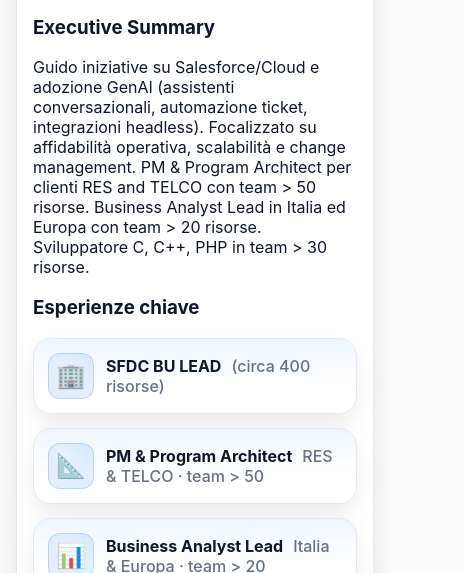
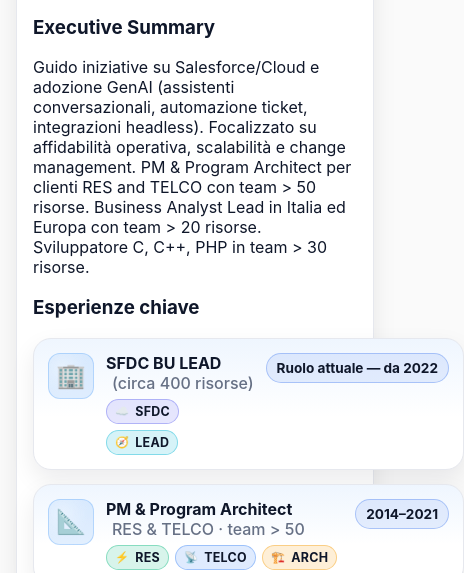
Before and after one commit to antoniodavino/antonio-davino-site, a plain HTML site: page index.html in a window 390 px wide. Both pictures are taken after a click on the button "Visualizza CV". Shown: the part 1115-1688 px from the top of the page, 464 px wide, since content can reach past the window. Drawn offline with Linux system fonts and the light colour scheme.

Commit message:
Add files via upload

```diff
--- a/index.html
+++ b/index.html
@@ -85,27 +85,97 @@
           </p>
         </section>
 
-        <!-- Esperienze chiave: card testuali con icone -->
+        <!-- Esperienze chiave: card con icone + micro-badge + pill temporale + tooltip -->
         <h3>Esperienze chiave</h3>
         <section class="xp-grid" aria-label="Esperienze chiave">
           <div class="xp-card">
             <span class="xp-icon" aria-hidden="true">🏢</span>
-            <div class="xp-text"><strong>SFDC BU LEAD</strong> <span class="muted">(circa 400 risorse)</span></div>
+            <div class="xp-body">
+              <div class="xp-text">
+                <strong>SFDC BU LEAD</strong> <span class="muted">(circa 400 risorse)</span>
+              </div>
+              <div class="badges" aria-label="Tag contesto">
+                <span class="badge badge--sfdc" data-tip="Salesforce BU / Delivery leadership" tabindex="0">
+                  <span class="mini" aria-hidden="true">☁️</span> SFDC
+                </span>
+                <span class="badge badge--lead" data-tip="Guidance, people growth, governance" tabindex="0">
+                  <span class="mini" aria-hidden="true">🧭</span> LEAD
+                </span>
+              </div>
+            </div>
+            <span class="xp-time" aria-label="Periodo">Ruolo attuale — <time datetime="2022">da 2022</time></span>
           </div>
 
           <div class="xp-card">
             <span class="xp-icon" aria-hidden="true">📐</span>
-            <div class="xp-text"><strong>PM &amp; Program Architect</strong> <span class="muted">RES &amp; TELCO · team &gt; 50</span></div>
+            <div class="xp-body">
+              <div class="xp-text">
+                <strong>PM &amp; Program Architect</strong> <span class="muted">RES &amp; TELCO · team &gt; 50</span>
+              </div>
+              <div class="badges" aria-label="Tag contesto">
+                <span class="badge badge--res" data-tip="Settore Resources (Energy, Utilities, ecc.)" tabindex="0">
+                  <span class="mini" aria-hidden="true">⚡</span> RES
+                </span>
+                <span class="badge badge--telco" data-tip="Telecomunicazioni: trasformazioni e programmi" tabindex="0">
+                  <span class="mini" aria-hidden="true">📡</span> TELCO
+                </span>
+                <span class="badge badge--arch" data-tip="Architecture / Program Architecture" tabindex="0">
+                  <span class="mini" aria-hidden="true">🏗️</span> ARCH
+                </span>
+              </div>
+            </div>
+            <span class="xp-time" aria-label="Periodo">
+              <time datetime="2014">2014</time>–<time datetime="2021">2021</time>
+            </span>
           </div>
 
           <div class="xp-card">
             <span class="xp-icon" aria-hidden="true">📊</span>
-            <div class="xp-text"><strong>Business Analyst Lead</strong> <span class="muted">Italia &amp; Europa · team &gt; 20</span></div>
+            <div class="xp-body">
+              <div class="xp-text">
+                <strong>Business Analyst Lead</strong> <span class="muted">Italia &amp; Europa · team &gt; 20</span>
+              </div>
+              <div class="badges" aria-label="Tag contesto">
+                <span class="badge badge--telco" data-tip="Telco: analisi processi, requirement & KPI" tabindex="0">
+                  <span class="mini" aria-hidden="true">📡</span> TELCO
+                </span>
+                <span class="badge badge--eu" data-tip="Contesto europeo / multi-country" tabindex="0">
+                  <span class="mini" aria-hidden="true">🇪🇺</span> EU
+                </span>
+                <span class="badge badge--lead" data-tip="Leadership funzionale / coordinamento BA" tabindex="0">
+                  <span class="mini" aria-hidden="true">🧭</span> LEAD
+                </span>
+              </div>
+            </div>
+            <span class="xp-time" aria-label="Periodo">
+              <time datetime="2007">2007</time>–<time datetime="2013">2013</time>
+            </span>
           </div>
 
           <div class="xp-card">
             <span class="xp-icon" aria-hidden="true">💻</span>
-            <div class="xp-text"><strong>Sviluppatore</strong> <span class="muted">C, C++, PHP · team &gt; 30</span></div>
+            <div class="xp-body">
+              <div class="xp-text">
+                <strong>Sviluppatore</strong> <span class="muted">C, C++, PHP · team &gt; 30</span>
+              </div>
+              <div class="badges" aria-label="Tag contesto">
+                <span class="badge badge--dev" data-tip="Sviluppo software / delivery" tabindex="0">
+                  <span class="mini" aria-hidden="true">🧑‍💻</span> DEV
+                </span>
+                <span class="badge" data-tip="Linguaggio C" tabindex="0">
+                  <span class="mini" aria-hidden="true">💠</span> C
+                </span>
+                <span class="badge" data-tip="Linguaggio C++" tabindex="0">
+                  <span class="mini" aria-hidden="true">➕</span> C++
+                </span>
+                <span class="badge" data-tip="Linguaggio PHP" tabindex="0">
+                  <span class="mini" aria-hidden="true">🐘</span> PHP
+                </span>
+              </div>
+            </div>
+            <span class="xp-time" aria-label="Periodo">
+              <time datetime="2000">2000</time>–<time datetime="2005">2005</time>
+            </span>
           </div>
         </section>
 
--- a/styles.css
+++ b/styles.css
@@ -8,12 +8,23 @@
   --radius:16px; --radius-sm:12px; --pad:clamp(16px,2vw,24px);
   --w:1100px;
   --ring: 0 0 0 3px rgba(96,165,250,.35);
+  --pill-bg: rgba(96,165,250,.14);
+  --pill-bd: rgba(96,165,250,.40);
+  /* Badge palette */
+  --b-sfdc: #6366f1;  /* indigo */
+  --b-telco:#3b82f6;  /* blue */
+  --b-res:  #10b981;  /* emerald */
+  --b-eu:   #a855f7;  /* purple */
+  --b-arch: #f59e0b;  /* amber */
+  --b-dev:  #ef4444;  /* red */
 }
 @media (prefers-color-scheme: light){
   :root{
     --bg:#fafafa; --fg:#0f172a; --muted:#667085; --surface:#ffffff;
     --card:#ffffff; --border:#e6e8ee; --shadow:0 10px 25px rgba(2,6,23,.08);
     --ring: 0 0 0 3px rgba(37,99,235,.18);
+    --pill-bg: rgba(37,99,235,.10);
+    --pill-bd: rgba(37,99,235,.30);
   }
 }
 html, body { margin:0; padding:0; background:var(--bg); color:var(--fg);
@@ -52,7 +63,6 @@ a{ color:inherit; text-decoration:none; }
 .hero__content{ display:grid; grid-template-columns:220px 1fr; gap:24px; align-items:center; }
 @media (max-width:760px){ .hero__content{ grid-template-columns:1fr; text-align:center; } }
 
-.avatar{ margin:0; }
 .avatar img{ width:220px; height:220px; object-fit:cover; border-radius:24px; border:1px solid var(--border);
   box-shadow:var(--shadow); background:#111; }
 
@@ -82,7 +92,7 @@ a{ color:inherit; text-decoration:none; }
 .cv h1{ margin:0 0 6px; font-size:1.6rem; }
 .cv-block{ margin-top:14px; }
 
-/* ====== XP GRID (card esperienze) ====== */
+/* ====== XP GRID (card esperienze con pill temporale + badge) ====== */
 .xp-grid{
   display:grid;
   grid-template-columns:repeat(2, minmax(0,1fr));
@@ -113,23 +123,84 @@ a{ color:inherit; text-decoration:none; }
   background:radial-gradient(circle at 30% 30%, rgba(255,255,255,.35), rgba(255,255,255,.1) 40%, transparent 60%), rgba(96,165,250,.18);
   border:1px solid rgba(96,165,250,.35);
 }
+
+.xp-body{ flex:1; min-width:0; display:flex; flex-direction:column; gap:6px; }
 .xp-text{ font-weight:600; }
-.xp-text .muted{ font-weight:500; margin-left:6px; }
+.xp-text .muted{ font-weight:500; margin-left:6px; white-space:nowrap; }
 
-@media (prefers-reduced-motion: reduce){
-  .xp-card, .btn{ transition: none; }
+/* Micro‑badge */
+.badges{ display:flex; flex-wrap:wrap; gap:6px; }
+.badge{
+  --bg: rgba(148,163,184,.18);
+  --bd: rgba(148,163,184,.45);
+  position:relative;
+  display:inline-flex; align-items:center; gap:6px;
+  padding:4px 8px; border-radius:999px;
+  background:var(--bg);
+  border:1px solid var(--bd);
+  font-size:.78rem; font-weight:700; letter-spacing:.02em;
+  color:var(--fg);
+  cursor:help;
+}
+.badge .mini{ font-size:.9em; line-height:1; }
+
+/* Varianti badge (color code) */
+.badge--sfdc{ --bg: color-mix(in oklab, var(--b-sfdc) 16%, transparent); --bd: color-mix(in oklab, var(--b-sfdc) 40%, transparent); }
+.badge--telco{ --bg: color-mix(in oklab, var(--b-telco) 16%, transparent); --bd: color-mix(in oklab, var(--b-telco) 40%, transparent); }
+.badge--res{ --bg: color-mix(in oklab, var(--b-res) 16%, transparent); --bd: color-mix(in oklab, var(--b-res) 40%, transparent); }
+.badge--eu{ --bg: color-mix(in oklab, var(--b-eu) 16%, transparent); --bd: color-mix(in oklab, var(--b-eu) 40%, transparent); }
+.badge--arch{ --bg: color-mix(in oklab, var(--b-arch) 16%, transparent); --bd: color-mix(in oklab, var(--b-arch) 40%, transparent); }
+.badge--lead{ --bg: color-mix(in oklab, #06b6d4 16%, transparent); --bd: color-mix(in oklab, #06b6d4 40%, transparent); }
+.badge--dev{ --bg: color-mix(in oklab, var(--b-dev) 16%, transparent); --bd: color-mix(in oklab, var(--b-dev) 40%, transparent); }
+
+/* Tooltip (hover + tastiera) */
+.badge[data-tip]::after{
+  content: attr(data-tip);
+  position:absolute; left:50%; top:100%;
+  transform: translate(-50%, 8px);
+  background: var(--surface);
+  color: var(--fg);
+  border:1px solid var(--border);
+  border-radius:10px;
+  padding:8px 10px;
+  font-size:.78rem; font-weight:600;
+  box-shadow: var(--shadow);
+  white-space:nowrap; max-width:260px; text-overflow:ellipsis; overflow:hidden;
+  opacity:0; visibility:hidden; transition:.15s ease;
+  z-index:5;
+}
+.badge[data-tip]::before{
+  content:'';
+  position:absolute; left:50%; top:100%;
+  width:10px; height:10px;
+  background: var(--surface);
+  border-left:1px solid var(--border); border-top:1px solid var(--border);
+  transform: translate(-50%, -4px) rotate(45deg);
+  opacity:0; visibility:hidden; transition:.15s ease;
+  z-index:5;
+}
+.badge[data-tip]:hover::after,
+.badge[data-tip]:hover::before,
+.badge[data-tip]:focus-visible::after,
+.badge[data-tip]:focus-visible::before{
+  opacity:1; visibility:visible;
+  transform: translate(-50%, 6px);
 }
 
-/* ====== Modale per Chat AI ====== */
-.modal{ position:fixed; inset:0; display:flex; align-items:center; justify-content:center; padding:20px;
-  background:rgba(0,0,0,.55); backdrop-filter: blur(3px); z-index:60; }
-.modal.hidden{ display:none; }
-.modal__content{ background:var(--surface); color:var(--fg); width:min(100%, 980px); height:min(92dvh, 820px);
-  border-radius:16px; border:1px solid var(--border); box-shadow:var(--shadow); display:flex; flex-direction:column; overflow:hidden; }
-.modal__header{ display:flex; align-items:center; justify-content:space-between; gap:12px; padding:10px 12px; border-bottom:1px solid var(--border); }
-.icon-btn{ background:transparent; border:0; color:inherit; font-size:18px; padding:8px; cursor:pointer; }
-#agent-iframe{ flex:1; border:0; background:#fff; }
+/* Pill temporale (destra) */
+.xp-time{
+  margin-left:auto;
+  padding:6px 10px;
+  border-radius:999px;
+  background:var(--pill-bg);
+  border:1px solid var(--pill-bd);
+  font-weight:700;
+  font-size:.85rem;
+  white-space:nowrap;
+  color:var(--fg);
+}
 
-@media (max-width:900px){
-  /* Se serve, riduco le colonne del grid CV su schermi piccoli */
+@media (max-width:640px){
+  .xp-card{ align-items:flex-start; }
+  .xp-time{ margin-left:0; }
 }
```
